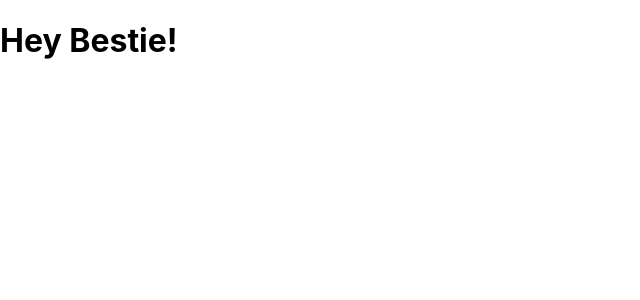
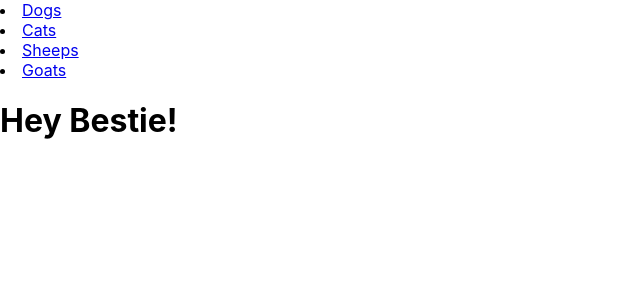
Before and after one commit to raveenamnair/azure-webapp-hosting, a React (Create React App) app: page / in a window 1280 px wide. Shown: the top 300 px of the page, without its empty margins (0-640 px from the left). Built offline with nearby package versions, Linux system fonts and the light colour scheme.

Commit message:
add navbar

```diff
--- a/src/App.js
+++ b/src/App.js
@@ -3,10 +3,11 @@ import { BrowserRouter as Router, Routes, Route } from "react-router-dom";
 
 import Home from './pages/Home.js';
 import Profile from './pages/Profile.js';
+import Navbar from './components/Navbar.js';
 function App() {
   return (
     <Router>
-      {/* <Navbar /> */}
+      <Navbar />
       <Routes>
       <Route exact path='/' element={<Home/>}/>
       <Route exact path='/profile' element={<Profile/>}/>
```
Also changed, not shown: 1 other file (tests, documents, lock files or other folders).
